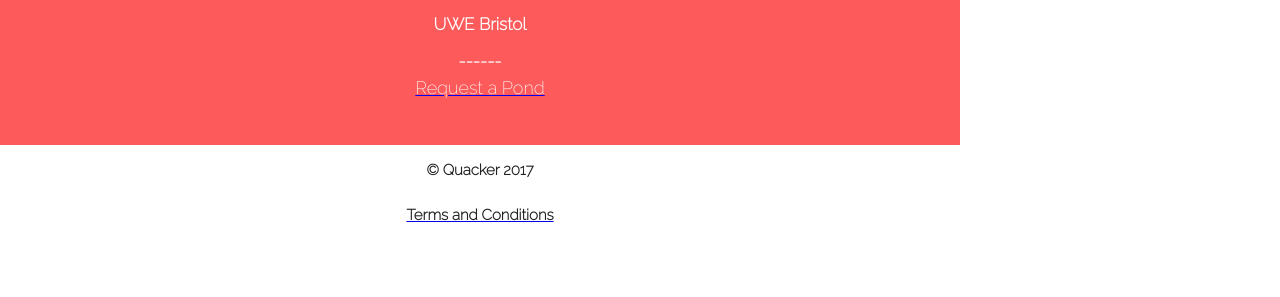
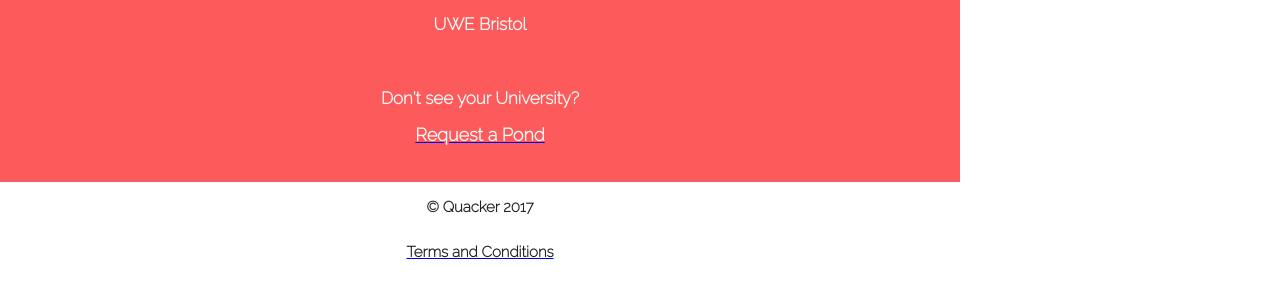
Before and after one commit to xander94/quackerWebsite, a plain HTML site: page ponds.html in a window 1280 px wide. Shown: the part 167-464 px from the top of the page. Drawn offline with nearby package versions, Linux system fonts and the light colour scheme; some packages are replaced by stand-ins of ours; files that its build step writes are made by us from their sources; a script that the page names is missing.

Commit message:
request pond

```diff
--- a/main.css
+++ b/main.css
@@ -292,6 +292,10 @@ h2 {
     transform: translate(-50%, -50%)
 
 }
+#mailClick2{
+    padding-top: 10px;
+}
+
 h4{
     color: #222;
     font-weight: 600;
--- a/ponds.html
+++ b/ponds.html
@@ -375,12 +375,9 @@
                     <li>
                         <h3>UWE Bristol</h3>
                     </li>
-                    <li>
-                        <h3> ------ </h3>
-                    </li>
-                    <li id="mailClick2"><a href="mailto:info@quacker-app.com"><font id="contactButtonColor" color="white" size="4px">Request a Pond</font></a>
-                    </li>
                 </ul>
+            <h3>Don't see your University?</h3>
+            <h3><a href="mailto:info@quacker-app.com?subject=Pond Request&body=University name:"><font id="contactButtonColor" color="white" size="4px">Request a Pond</font></a></h3>
             <!--<img src="/Users/alexanderhewitt/Google_Drive/anaphitelogowhite.png" width="100" height="80" alt="Logo">-->
 
         </div>
```
